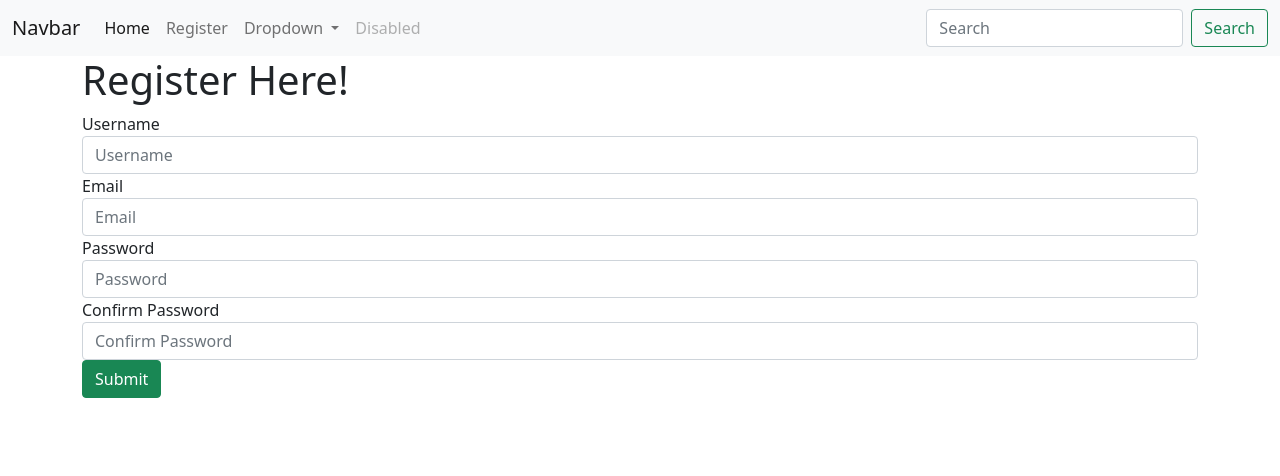
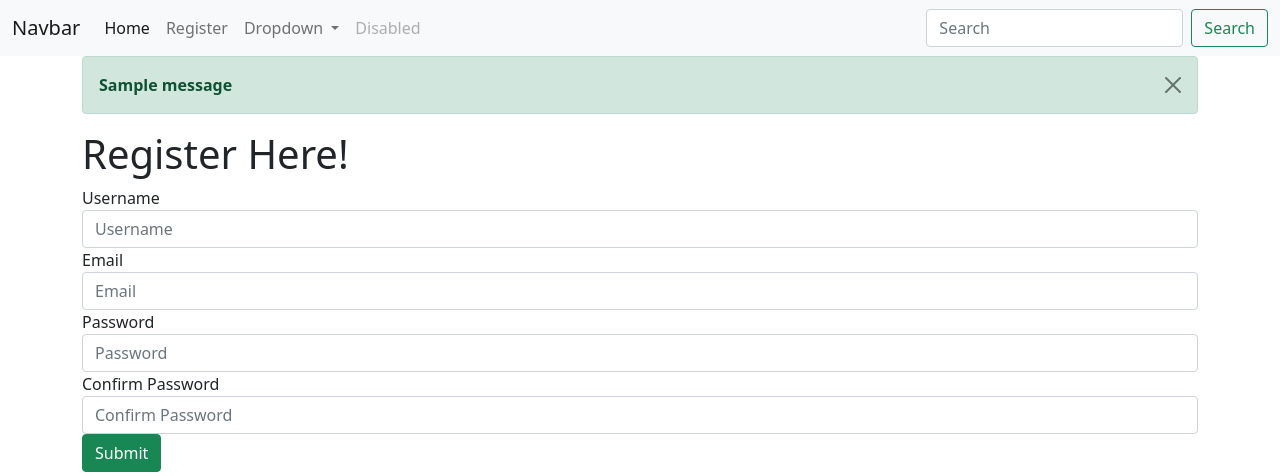
Before and after one commit to williamle92/apr_intro_to_flask, a Flask app: page /register in a window 1280 px wide. Shown: the top 476 px of the page. Run offline with Flask 2, Linux system fonts and the light colour scheme; tables that the repository leaves empty hold one stand-in row (values such as "Sample post"); one stand-in notice (Sample message) is shown; some libraries are stand-ins or nearby versions.

Commit message:
Add messaging

```diff
--- a/app/models.py
+++ b/app/models.py
@@ -12,3 +12,6 @@ class User(db.Model):
         self.username = username
         self.email = email
         self.password = generate_password_hash(password)
+
+    def __repr__(self):
+        return f'<User | {self.username}>'
--- a/app/routes.py
+++ b/app/routes.py
@@ -1,6 +1,7 @@
-from app import app
-from flask import render_template, request
+from app import app, db
+from flask import render_template, request, redirect, url_for, flash
 from app.forms import UserInfoForm
+from app.models import User
 
 @app.route('/')
 def index():
@@ -23,6 +24,19 @@ def register():
         username = form.username.data
         email = form.email.data
         password = form.password.data
-        print(username, email, password)
+        # print(username, email, password)
+        # Check if username/email already exists
+        existing_user = User.query.filter((User.username == username) | (User.email == email)).all()
+        if existing_user:
+            flash('That username or email already exists. Please try again', 'danger')
+            return redirect(url_for('register'))
+
+        new_user = User(username, email, password)
+        db.session.add(new_user)
+        db.session.commit()
+
+        flash(f'Thank you {username} for registering!', 'success')
+        return redirect(url_for('index'))
+
 
     return render_template('register.html', title=title, form=form)
--- a/app/templates/base.html
+++ b/app/templates/base.html
@@ -15,6 +15,8 @@
     {% include 'nav.html' %}
 
     <div class="container">
+        {% include 'message.html' %}
+
         {% block content %}
         {% endblock content %}
     </div>
--- /dev/null
+++ b/app/templates/message.html
@@ -0,0 +1,10 @@
+{% with messages = get_flashed_messages(with_categories=True) %}
+    {% if messages %}
+        {% for category, message in messages %}
+        <div class="alert alert-{{ category }} alert-dismissible fade show" role="alert">
+            <strong>{{ message }}</strong>
+            <button type="button" class="btn-close" data-bs-dismiss="alert" aria-label="Close"></button>
+        </div>
+        {% endfor %}
+    {% endif %}
+{% endwith %}
```
